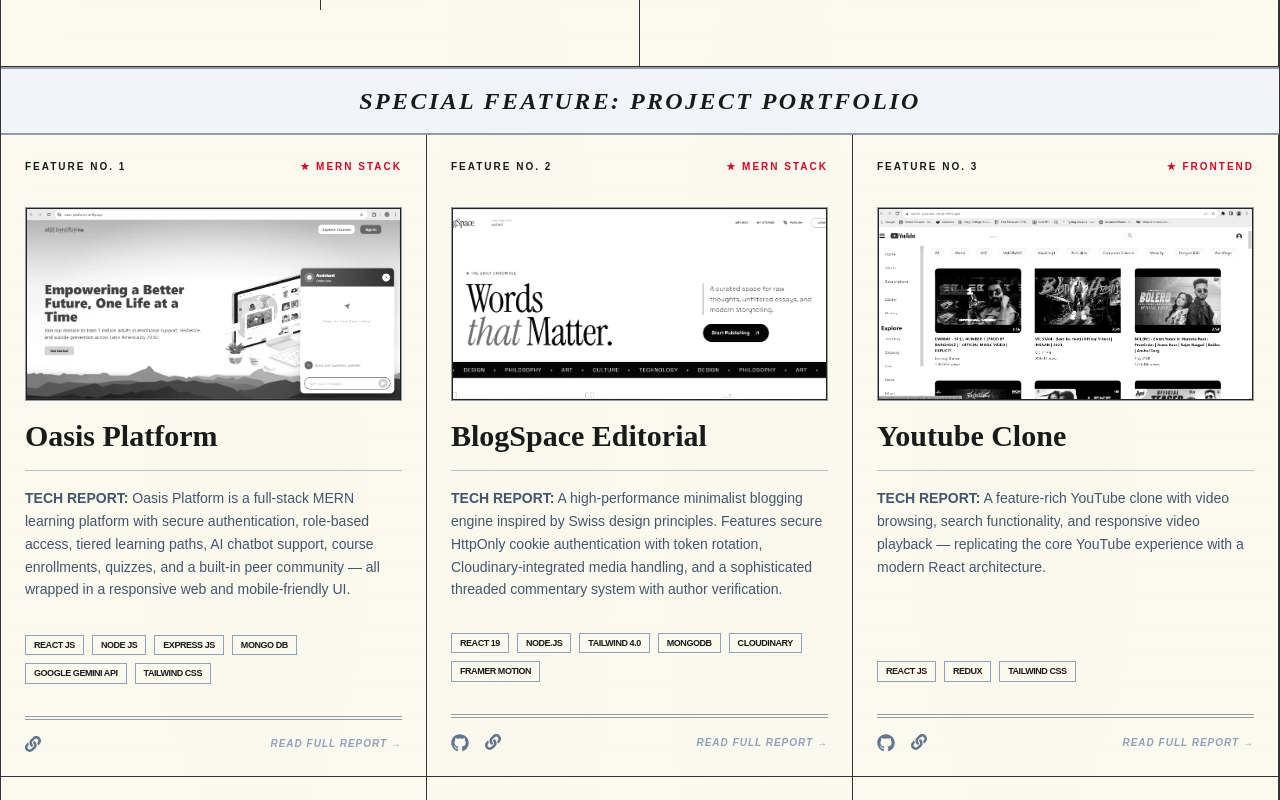
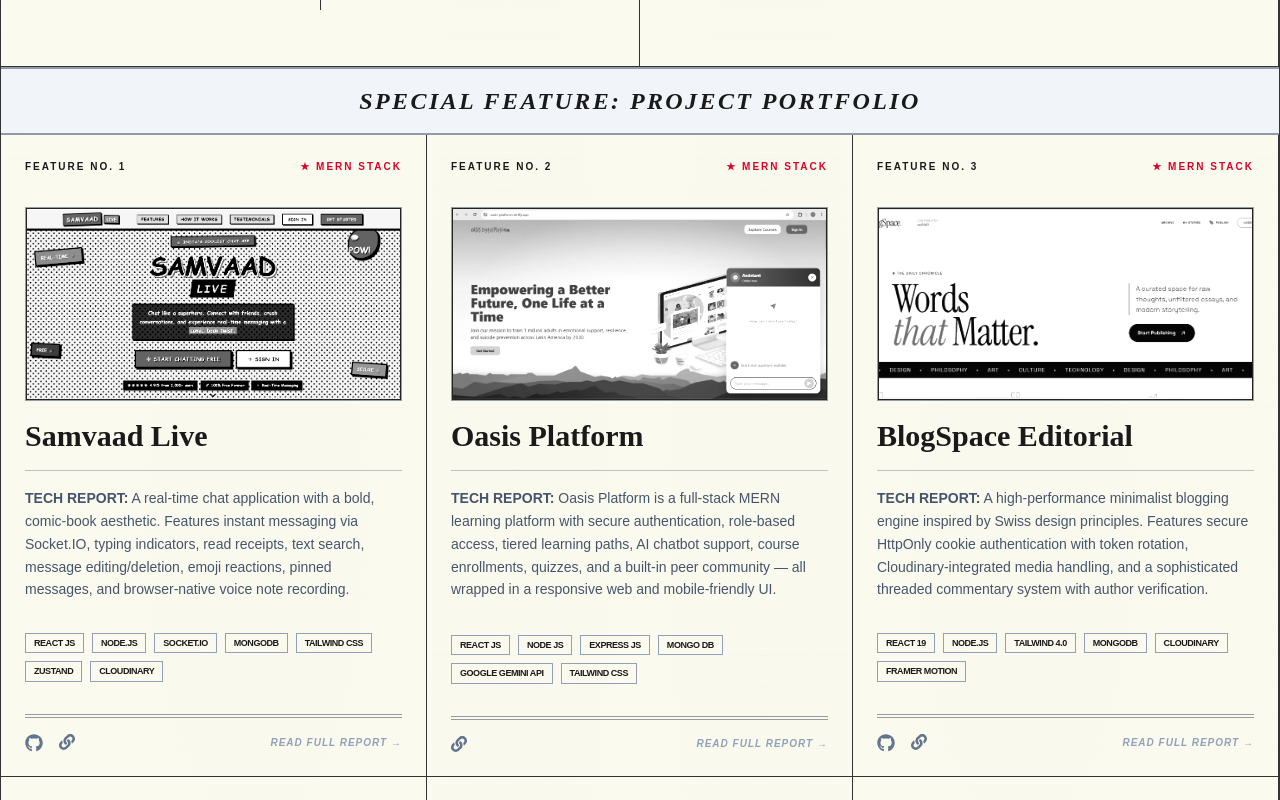
Before and after one commit to Sachinnegi825/React_Portfolio, a React (Vite) app: page / in a window 1280 px wide. Shown: the part 2280-3080 px from the top of the page. Built offline with nearby package versions, Linux system fonts and the light colour scheme.

Commit message:
feat: Add Samvaad Live project to portfolio features

```diff
--- a/src/data/constants.js
+++ b/src/data/constants.js
@@ -1,5 +1,6 @@
 // Project assets
 import Oasis from "../assets/Projects/oasis.webp";
+import First from "../assets/Projects/first.png";
 
 import Project1 from "../assets/Projects/project-1.webp";
 import Project2 from "../assets/Projects/project2.webp";
@@ -218,6 +219,26 @@ export const education = [
 export const projects = [
   {
     id: 0,
+    title: "Samvaad Live",
+    date: "Aug 2026",
+    description:
+      "A real-time chat application with a bold, comic-book aesthetic. Features instant messaging via Socket.IO, typing indicators, read receipts, text search, message editing/deletion, emoji reactions, pinned messages, and browser-native voice note recording.",
+    image: First,
+    tags: [
+      "React Js",
+      "Node.js",
+      "Socket.IO",
+      "MongoDB",
+      "Tailwind CSS",
+      "Zustand",
+      "Cloudinary",
+    ],
+    category: "mern stack",
+    github: "https://github.com/Sachinnegi825/Samvaad-Live",
+    webapp: "https://samvaad-live.netlify.app/",
+  },
+  {
+    id: 1,
     title: "Oasis Platform",
     date: "Apr 2025 - Aug 2025",
     description:
@@ -235,7 +256,7 @@ export const projects = [
     webapp: "https://oasis-platform.netlify.app/",
   },
   {
-    id: 1,
+    id: 2,
     date: "Jul 2024 - Aug 2024",
     title: "BlogSpace Editorial",
   description: "A high-performance minimalist blogging engine inspired by Swiss design principles. Features secure HttpOnly cookie authentication with token rotation, Cloudinary-integrated media handling, and a sophisticated threaded commentary system with author verification.",
@@ -246,7 +267,7 @@ export const projects = [
     webapp: "https://blogspace-mern.netlify.app/",
   },
   {
-    id: 2,
+    id: 3,
     title: "Youtube Clone",
     date: "feb 2023 - feb 2023",
     description: "A feature-rich YouTube clone with video browsing, search functionality, and responsive video playback — replicating the core YouTube experience with a modern React architecture.",
@@ -258,7 +279,7 @@ export const projects = [
   },
 
   {
-    id: 3,
+    id: 4,
     title: "DocWeb",
     date: "Nov 2024 - Nov 2024",
     description:
@@ -271,7 +292,7 @@ export const projects = [
   },
 
   {
-    id: 4,
+    id: 5,
     title: "Galeto Landing Page",
     date: "feb 2024 - feb 2024",
     description: "A visually striking landing page for an artisanal gelato brand, featuring smooth scroll animations, a curated product showcase, and a modern, appetizing design aesthetic.",
@@ -283,7 +304,7 @@ export const projects = [
   },
 
   {
-    id: 5,
+    id: 6,
     title: "Thence",
     date: "Apr 2023 - Apr 2023",
     description:
@@ -296,7 +317,7 @@ export const projects = [
   },
 
   {
-    id: 6,
+    id: 7,
     title: "SocialSnap",
     date: "feb 2023 - Mar 2023",
     description: "A social media dashboard application with real-time feed rendering, user profiles, and interactive post engagement — built with Redux for robust state management.",
@@ -308,7 +329,7 @@ export const projects = [
   },
 
   {
-    id: 7,
+    id: 8,
     title: "FoodZilla",
     date: "March 2023 - Apr 2023",
     description: "A food delivery app that integrates with the Swiggy API to display live restaurant data, menus, and ratings — featuring real-time search and category filtering.",
@@ -320,7 +341,7 @@ export const projects = [
   },
 
   {
-    id: 8,
+    id: 9,
     title: "Tea Titans",
     date: "Feb 2022 - Jul 2022",
     description: "An elegant landing page for a premium tea brand, showcasing rich visuals, smooth parallax sections, and a refined color palette that reflects the brand's artisanal identity.",
@@ -331,7 +352,7 @@ export const projects = [
     webapp: "https://frontend-project-tea-titans.netlify.app/",
   },
   {
-    id: 9,
+    id: 10,
     title: "Spider hitting Game",
     date: "Jun 2022 - Jul 2022",
     description:
```
Also changed, not shown: src/assets/Projects/first.png (added).
